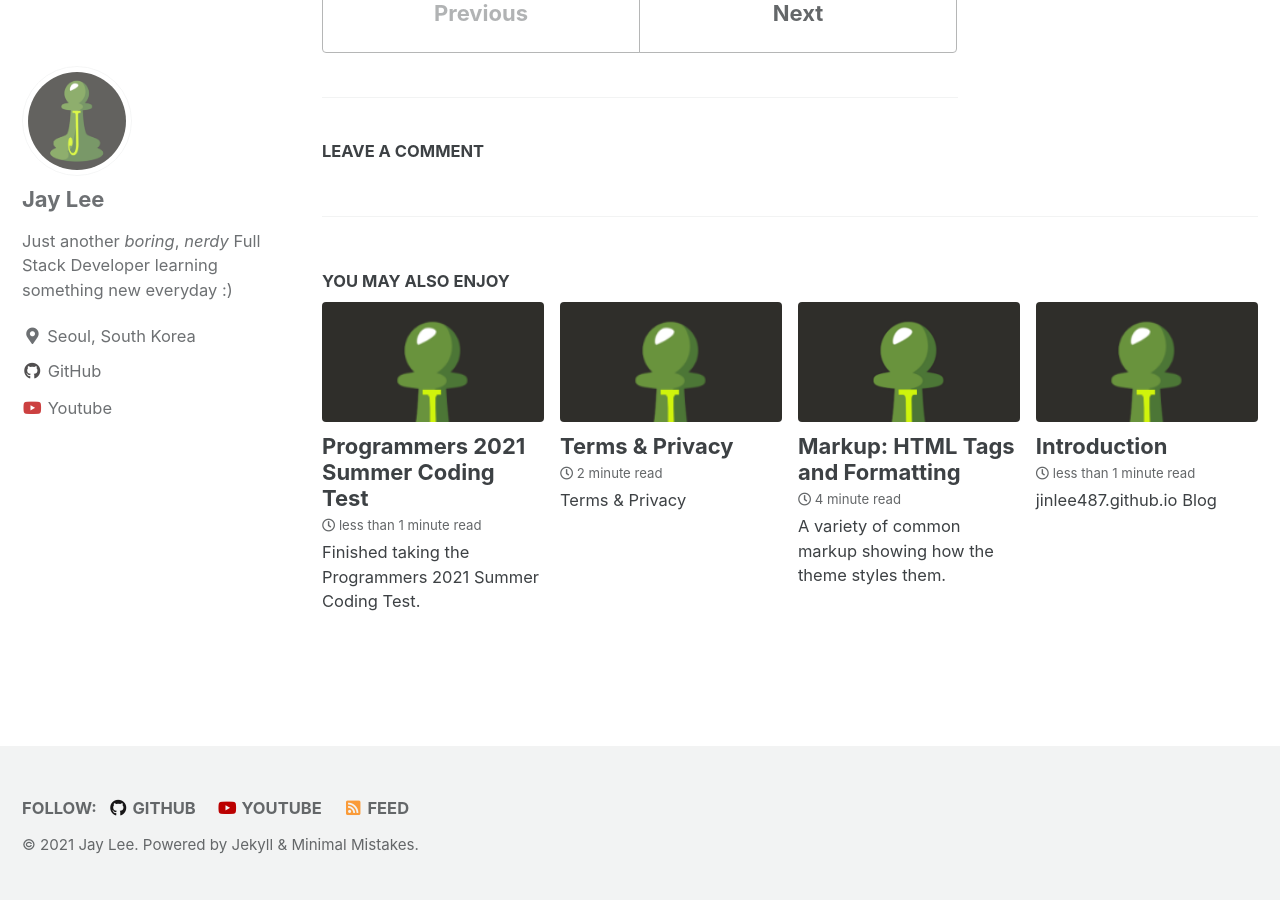
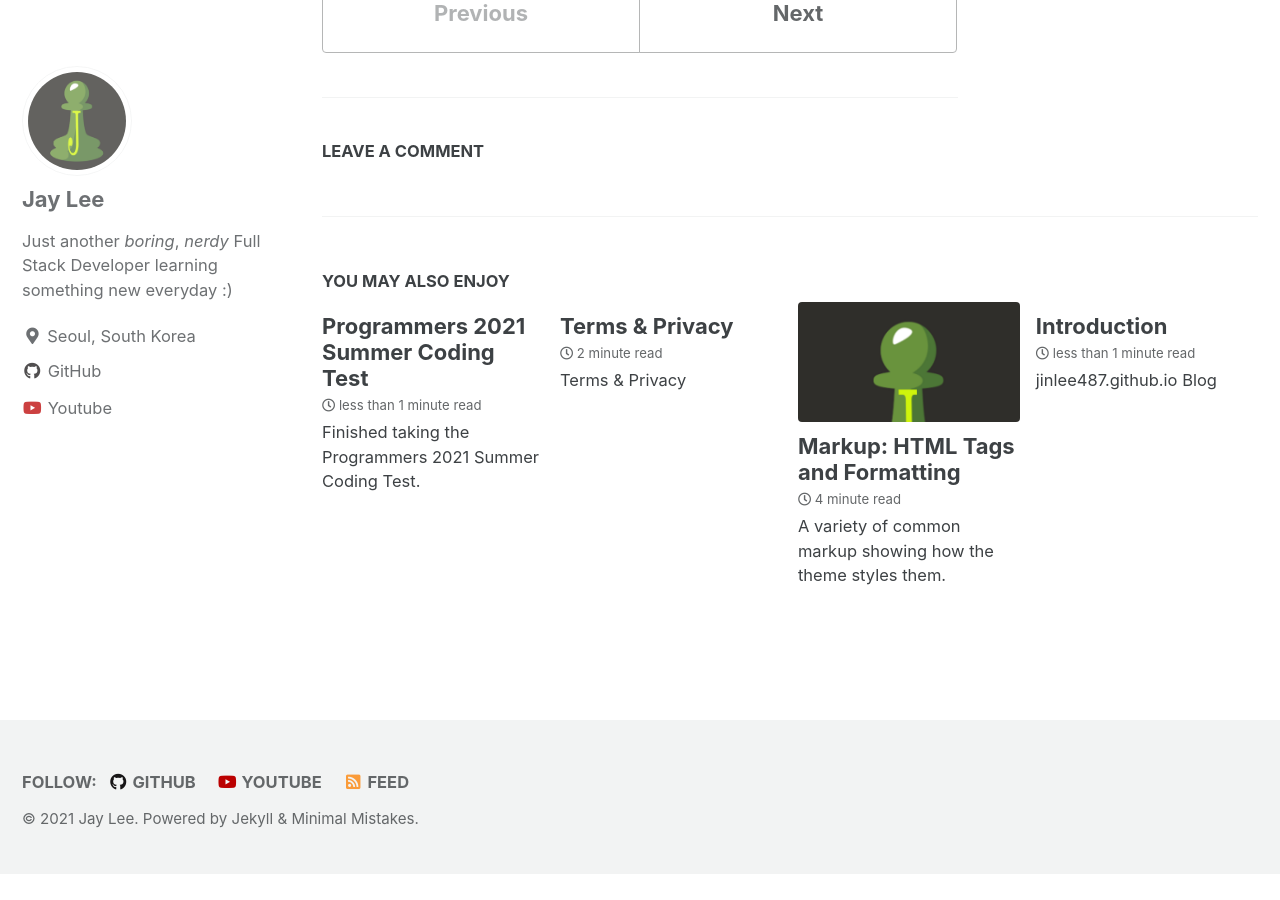
Before and after one commit to jinlee487/jinlee487.github.io, a Jekyll site: the page built from _posts/2021-05-09-about.md, in a window 1280 px wide and 900 px high, scrolled down 927 px. Built offline with Jekyll 4.4.1, drawn with Linux system fonts in a browser that asks for light colours; cached includes are drawn as plain includes; comment, search, counter and statistics services are not loaded; after the commit the page ends 1801 px from its top, so only the background shows below that.

Commit message:
update teaser image

```diff
--- a/_config.yml
+++ b/_config.yml
@@ -24,7 +24,7 @@ description              : &description "Developer blog for porfolios, projects,
 url                      : "https://jinlee487.github.io"
 baseurl                  : "/"
 repository               : # GitHub username/repo-name e.g. "mmistakes/minimal-mistakes"
-teaser                   : "/assets/images/pawnj_favicon_io/android-chrome-192x192.png" # path of fallback teaser image, e.g. "/assets/images/500x300.png"
+teaser                   : # "/assets/images/pawnj_favicon_io/android-chrome-192x192.png" # path of fallback teaser image, e.g. "/assets/images/500x300.png"
 logo                     : # "/assets/images/pawnj_favicon_io/favicon-32x32.png"
 masthead_title           : # overrides the website title displayed in the masthead, use " " for no title
 # breadcrumbs            : false # true, false (default)
```
